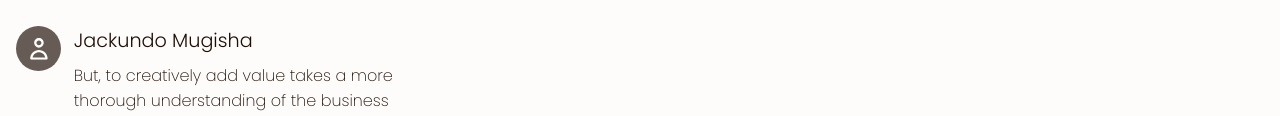
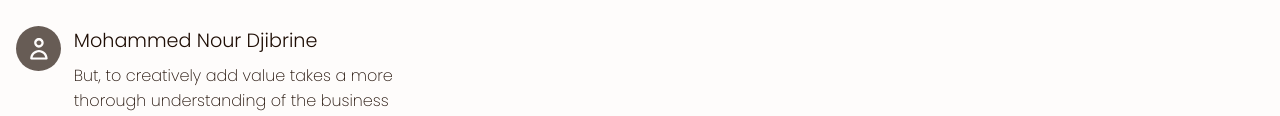
Before and after one commit to mnourdjibrine/Flowers4U2.github.io, a plain HTML site: page add_to_cart.html in a window 1280 px wide. Shown: the part 833-949 px from the top of the page. Drawn offline with nearby package versions, Linux system fonts and the light colour scheme; a web font is replaced by a local one.

Commit message:
Update add_to_cart.html

```diff
--- a/add_to_cart.html
+++ b/add_to_cart.html
@@ -152,7 +152,7 @@
                         <div class="user-review">
                             <img src="./assets/images/user-img.svg" alt="" class="reviewer-img">
                             <div class="reviewer-review-container">
-                                <h2 class="reviewer-name">Jackundo Mugisha</h2>
+                                <h2 class="reviewer-name">Mohammed Nour Djibrine</h2>
                                 <p class="reviewer-message">
                                     But, to creatively add value takes a more thorough understanding of the business environment in which you work But, to creatively.
                                 </p>
```
